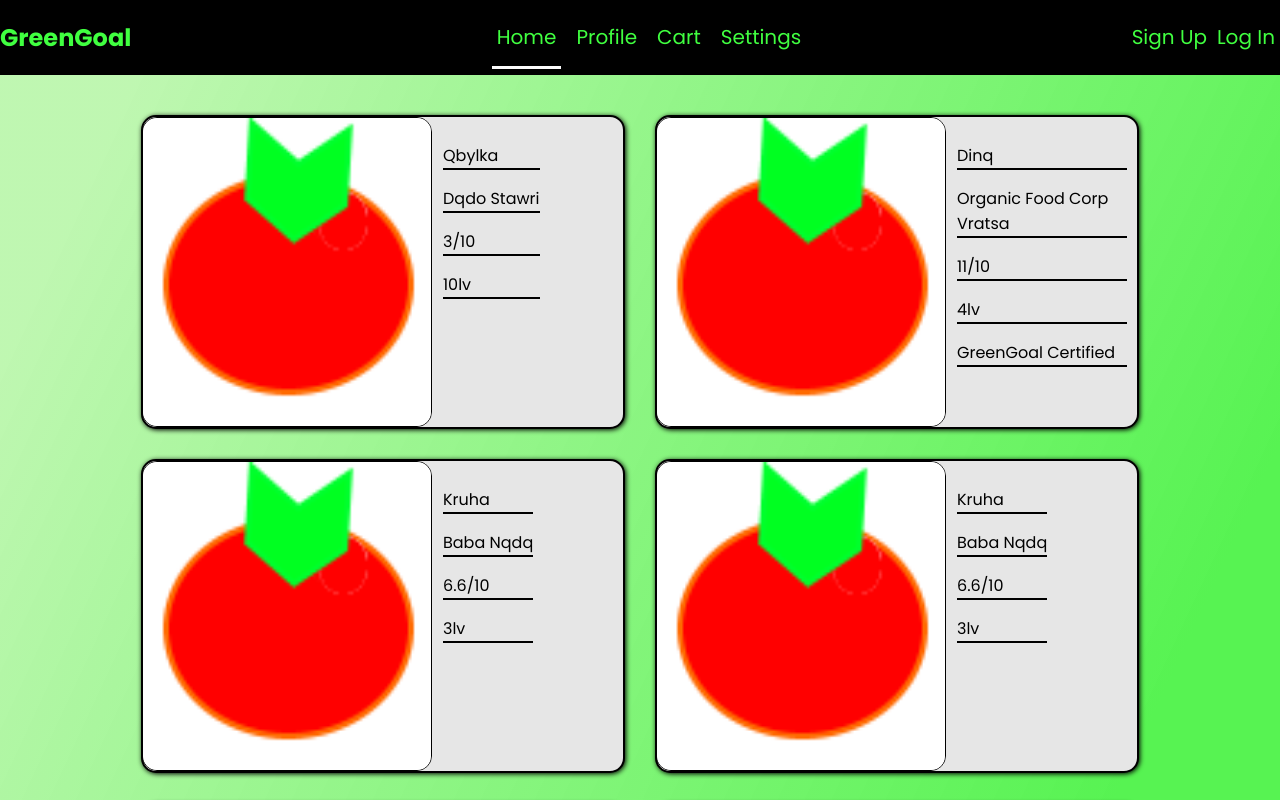
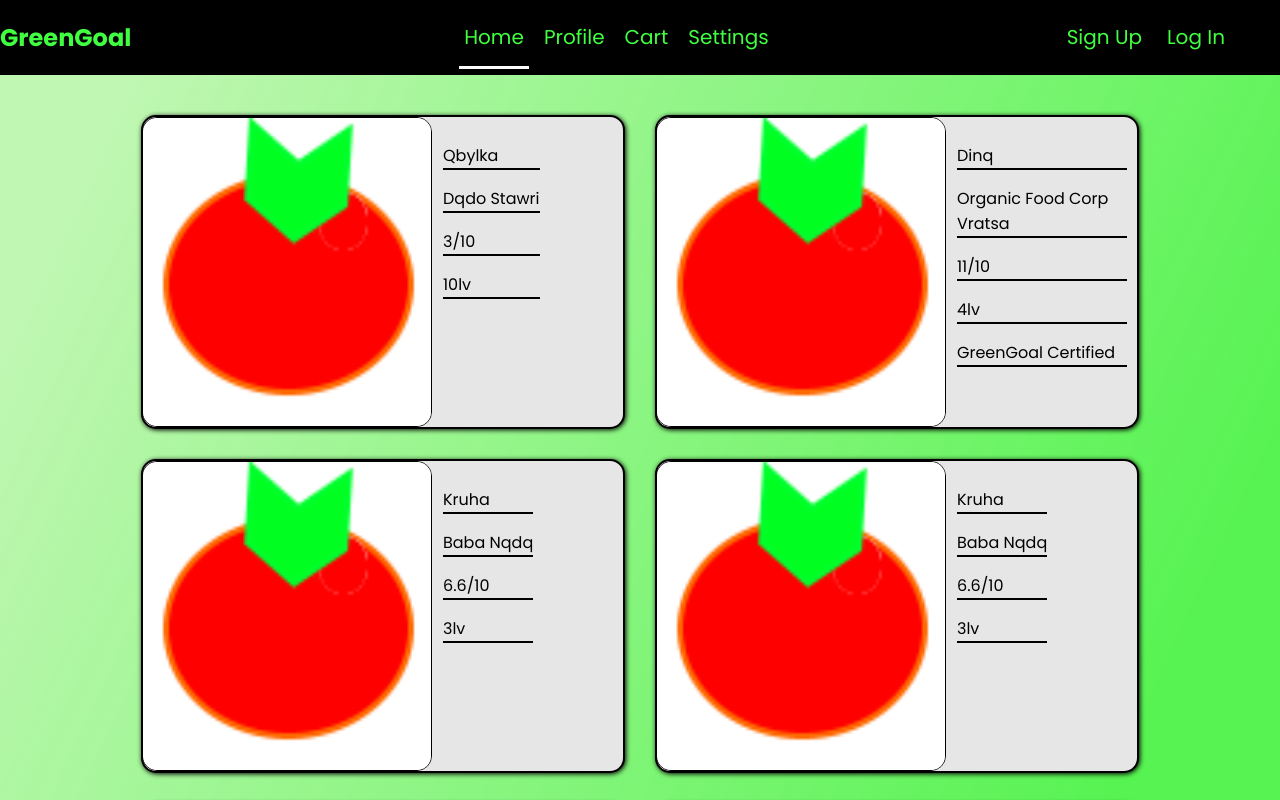
Before and after one commit to ZariProjects/Hack_Tues_GG, a React app in the folder green_goal/: page / in a window 1280 px wide. Shown: the top 800 px of the page. Built offline with nearby package versions, Linux system fonts and the light colour scheme; a web font is replaced by a local one.

Commit message:
Separate LogIn and SignIn

```diff
--- a/green_goal/src/components/NavigationBar/NavigationBar.css
+++ b/green_goal/src/components/NavigationBar/NavigationBar.css
@@ -69,3 +69,10 @@ h1
     transition: border-bottom .5s ease-in-out;
     color: #f6f6f6;
 }
+
+.sep{
+    margin-right: 15px;
+}
+.sep_1{
+    margin-right: 50px;
+}
--- a/green_goal/src/components/NavigationBar/NavigationBar.js
+++ b/green_goal/src/components/NavigationBar/NavigationBar.js
@@ -14,8 +14,8 @@ class Navbar extends Component {
                 <li><NavLink to="/cart" activeClassName="active">Cart</NavLink></li>
                 <li><NavLink to="/settings" activeClassName="active">Settings</NavLink></li>
                 </ul>
-                <NavLink to="/sign_up" activeClassName="active">Sign Up</NavLink>
-                <NavLink to="/log_in" activeClassName="active">Log In</NavLink>
+                <NavLink to="/sign_up" activeClassName="active" className = "sep">Sign Up</NavLink>
+                <NavLink to="/log_in" activeClassName="active" className = "sep_1">Log In</NavLink>
 
             </nav>
         )
```
